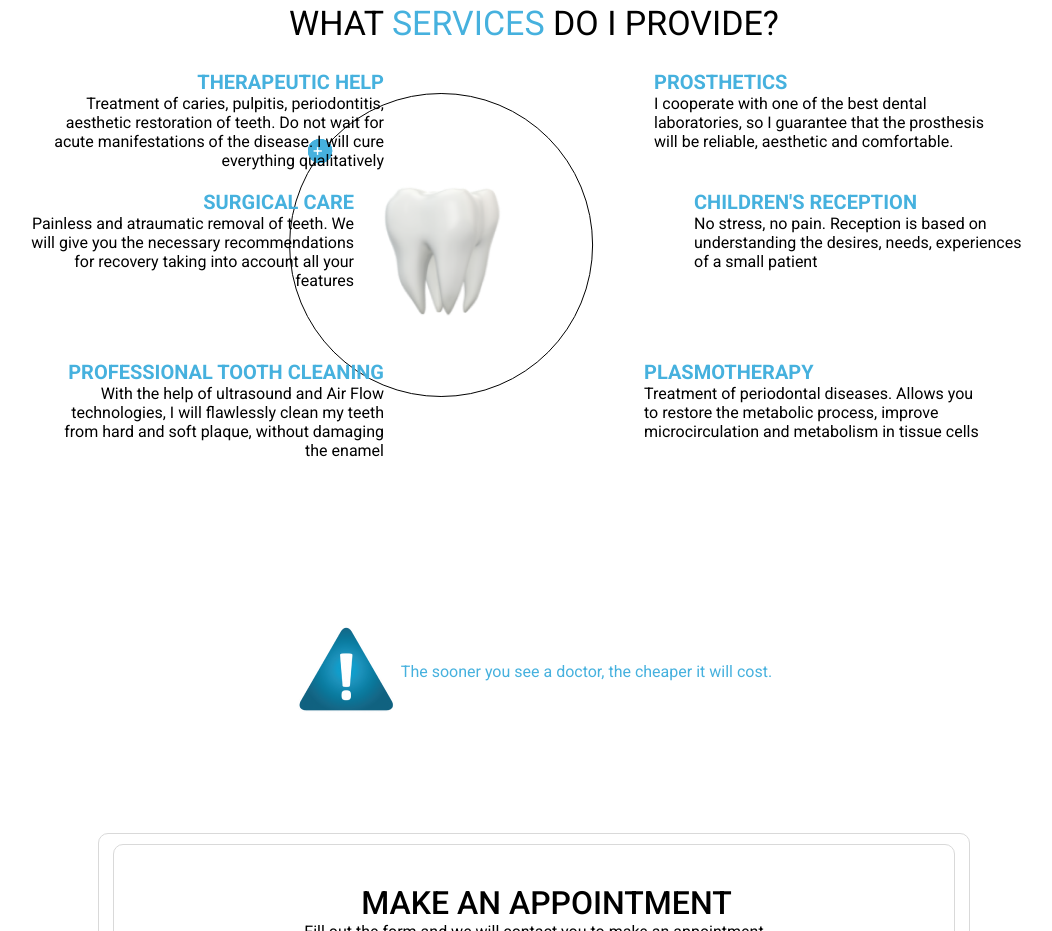
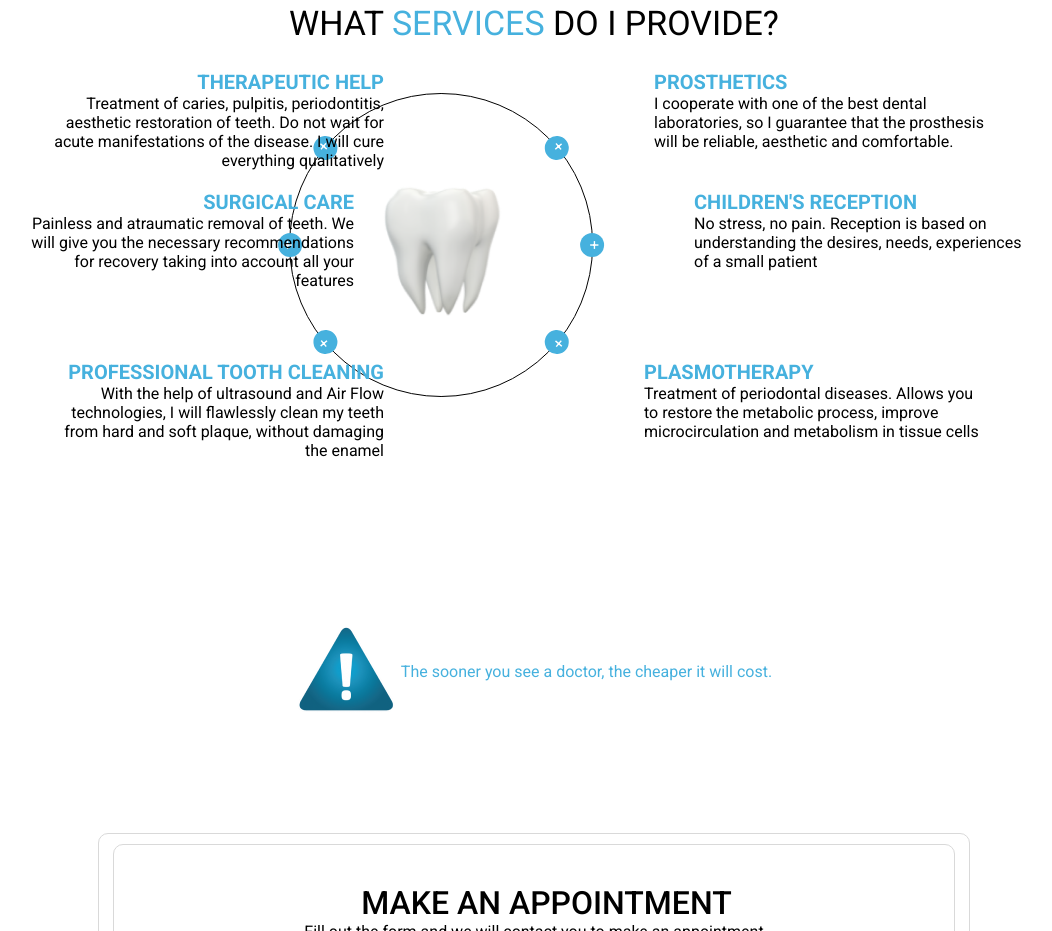
Before and after one commit to ElenaStr13/Homework12, a plain HTML site: page index.html in a window 1280 px wide. Shown: the part 1299-2230 px from the top of the page, without its empty margins (106-1158 px from the left). Drawn offline with Linux system fonts and the light colour scheme.

Commit message:
teeth plus

```diff
--- a/css/main.css
+++ b/css/main.css
@@ -186,15 +186,27 @@ h1,
     background-color: var(--blue-);
     color: white;
     border-radius: 50%;
-    top: 45px;
-    left: 18px;
-    transform-origin: 50% 50% 126px;
+    top: -12px;
+    left: 139px;
+    transform-origin: 50% 163px;
 }
 .plus-two--left {
+    transform: rotate(310deg);
+}
+.plus-three--left {
     transform: rotate(270deg);
 }
-.plus-three--left {
-    transform: rotate(220deg);
+.plus-four--left {
+    transform: rotate(230deg);
+}
+.plus-two--right {
+    transform: rotate(50deg);
+}
+.plus-three--right {
+    transform: rotate(90deg);
+}
+.plus-four--right {
+    transform: rotate(130deg);
 }
 .teeth-text--title {
     font-weight: 600;
--- a/index.html
+++ b/index.html
@@ -159,12 +159,12 @@
             <div class="circle">
                 <img src="./img/teeth.png" alt="teeth" class="teeth-img">
                 <div class="pluses">
-                <div class="plus">+</div>
-                <div class="plus plus-two--left">+</div>
                 <div class="plus plus-two--left">+</div>
                 <div class="plus plus-three--left">+</div>
-                <div class="plus plus-two--left">+</div>
-                <div class="plus plus-two--left">+</div>
+                <div class="plus plus-four--left">+</div>
+                <div class="plus plus-two--right">+</div>
+                <div class="plus plus-three--right">+</div>
+                <div class="plus plus-four--right">+</div>
             </div>
             </div>
         </div>
```
